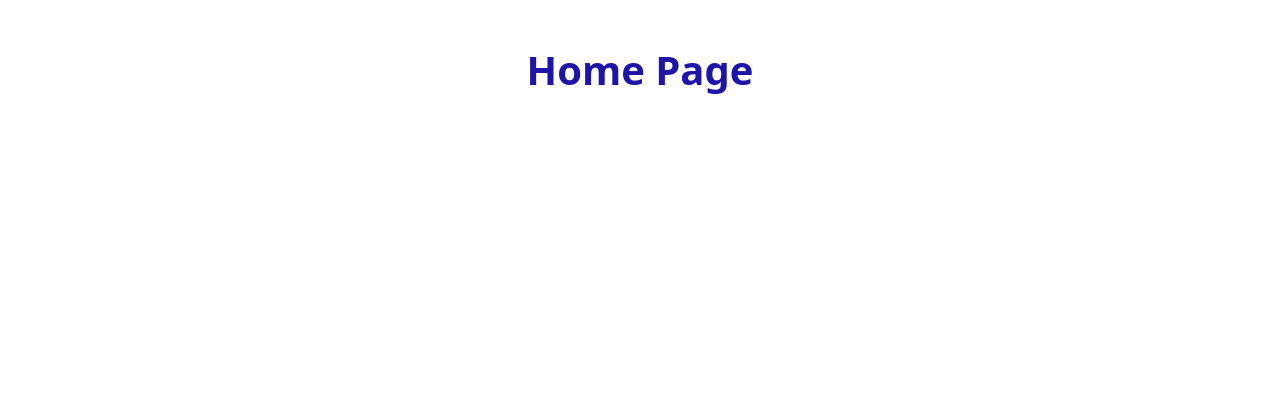
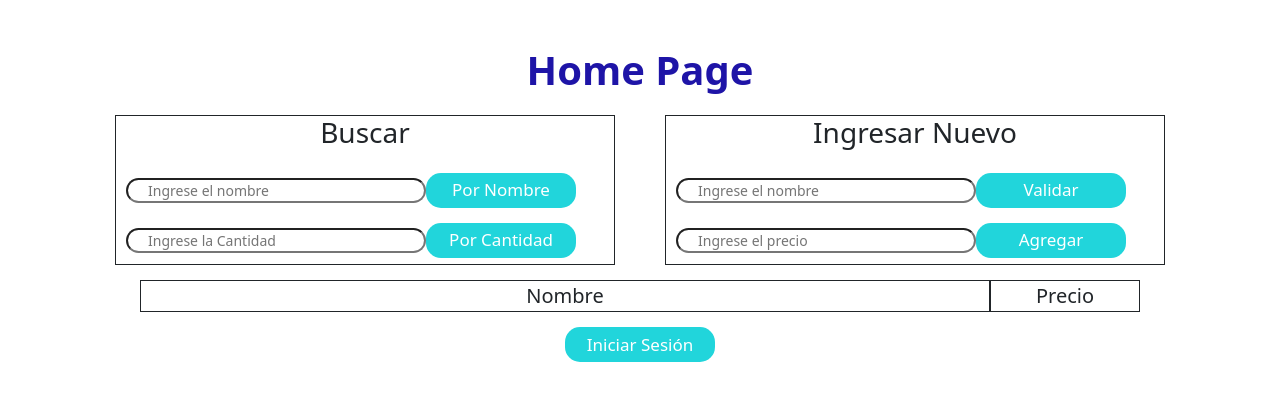
Before and after one commit to Isaac4918/Proyecto1BasesDeDatos, a React (Create React App) app: page /home in a window 1280 px wide. Shown: the top 400 px of the page. Built offline with nearby package versions, Linux system fonts and the light colour scheme.

Commit message:
version a

```diff
--- a/package.json
+++ b/package.json
@@ -2,7 +2,7 @@
   "name": "bases",
   "version": "0.1.0",
   "private": true,
-  "proxy":"http://localhost:5000",
+  "proxy": "http://localhost:5000",
   "dependencies": {
     "@testing-library/jest-dom": "^5.16.2",
     "@testing-library/react": "^12.1.4",
--- a/src/components/Base/dbOperations.js
+++ b/src/components/Base/dbOperations.js
@@ -19,6 +19,7 @@ const insertarArticulo = async(name, price) => {
     try{
 
         let pool = await sql.connect(config);
+
         let articulo = await pool.request().input('inNombre', sql.VarChar(128), name).input('inPrecio', sql.Money, price).output('outResult', sql.Int).execute('InsertarArticulo');
 
         return articulo;
@@ -55,7 +56,7 @@ const validarNombre = async(name) => {
     try{
 
         let pool = await sql.connect(config);
-        let nombreValidado = await pool.request().input('inNombre', sql.VarChar(16), name).output('outResult', sql.Int).execute('ValidarNombre');
+        let nombreValidado = await pool.request().input('inNombre', sql.VarChar(128), name).output('outResult', sql.Int).execute('ValidarNombre');
 
         return nombreValidado;
     }catch(error){
--- a/src/components/Home.css
+++ b/src/components/Home.css
@@ -10,3 +10,42 @@
     border-collapse: collapse;
     width: 70%;
 }
+.celdaN {
+   border: solid 1px;
+   font-size: 20px;
+   width: 850px;
+}
+.celdaP {
+    border: solid 1px;
+    font-size: 20px;
+    width: 150px;
+ }
+ .infoBox{
+     border: solid 1px;
+     height: 150px;
+     width: 500px;
+     padding: 0 10px 0 10px;
+     margin-left: 25px;
+     margin-right: 25px;
+ }
+ .boxs {
+     display: flex;
+     justify-content: center;
+     margin-bottom: 15px;
+ }
+
+ .shortInput{
+    width: 100px;
+    height: 25px;
+    border-radius: 25px;
+    padding: 0 10px 0 20px;
+    font-size: 14px;
+}
+
+.nameInput{
+    width: 200px;
+    height: 25px;
+    border-radius: 25px;
+    padding: 0 10px 0 20px;
+    font-size: 14px;
+}
--- a/src/components/Home.js
+++ b/src/components/Home.js
@@ -1,19 +1,242 @@
-import React from "react";
 import Title from "./Title/Title";
+import React, { useState } from "react";
+import Input from "./Input/Input";
+import "./Input/Input.css"
 import "bootstrap/dist/css/bootstrap.min.css";
 import "./Home.css";
 
 const Home = () => {
+    const [passwordError, setPasswordError] = useState(false);
+    const [listaArticulos, setlistaArticulos] = useState();
+    const [nombreB, setnombreB] = useState('');
+    const [cantidad, setCantidad] = useState(0);
+    const [nombreA, setnombreA] = useState('');
+    const [precioA, setprecioA] = useState(0);
+    const [valid, setvalid] = useState(true);
 
-    return(
+
+    const getValid = async (name) => {
+        const newData = await fetch('http://localhost:5000/getValid', {
+            method: 'POST',
+            headers: {
+                'Content-Type': 'application/json',
+                'Accept': 'application/json'
+            },
+            body: JSON.stringify({
+                name: name,
+            })
+        }).then(res => res.json())
+
+        console.log("validddd",newData)
+        if (newData.outResult === 0){
+            setvalid(false)
+        }
+        else if (newData.outResult === 50001){
+            setvalid(true)
+        }
+    }
+    const getAdded = async (name,price) => {
+        const newData = await fetch('http://localhost:5000/getAdded', {
+            method: 'POST',
+            headers: {
+                'Content-Type': 'application/json',
+                'Accept': 'application/json'
+            },
+            body: JSON.stringify({
+                name: name,
+                price: price,
+            })
+        }).then(res => res.json())
+
+        console.log("validddd",newData)
+    }
+    const getFromCant = async (cant) => {
+        const newData = await fetch('http://localhost:5000/getFromCant', {
+            method: 'POST',
+            headers: {
+                'Content-Type': 'application/json',
+                'Accept': 'application/json'
+            },
+            body: JSON.stringify({
+                name: cant,
+            })
+        }).then(res => res.json())
+        console.log("canttttttttttttt",newData)
+        setlistaArticulos(newData)
+
+    }
+    const getFromName = async (name) => {
+        const newData = await fetch('http://localhost:5000/getFromName', {
+            method: 'POST',
+            headers: {
+                'Content-Type': 'application/json',
+                'Accept': 'application/json'
+            },
+            body: JSON.stringify({
+                name: name,
+            })
+        }).then(res => res.json())
+        setlistaArticulos(newData)
+        console.log("aaaaaaaaaa", newData)
+
+    }
+    function handleChange(name, value) {
+
+        if (name == "nameSearch") {
+            setnombreB(value)
+        } else if (name == "cantid") {
+            setCantidad(value)
+        }
+        else if (name == "nombreAdd") {
+            setvalid(true)
+            setnombreA(value)
+        }
+        else if (name == "precioAdd") {
+            setprecioA(value)
+        }
+    };
+    function handleSubmitN() {
+        setlistaArticulos('')
+        getFromName(nombreB)
+
+    };
+    function handleSubmitC() {
+        setlistaArticulos('')
+
+        getFromCant(cantidad)
+
+    };
+    function validar(){
+
+        getValid(nombreA)
+    };
+    function agregar() {
+        getAdded(nombreA,toString(precioA))
+    }
+
+    return (
         <div className="formato">
-            <Title text="Home Page"/>
-            <div>
-                <table className="tabla">
-                    <tbody>
-                    </tbody>
-                </table>
+            <Title text="Home Page" />
+            <div className="boxs">
+                <div className="infoBox">
+                    <h3>Buscar</h3>
+                    <div style={{ display: "flex" }}>
+                        {/*                        <input
+                            placeholder={"Ingrese el nombre"}
+                            onChange={(e) => console.log("asdf",e.target.value)}
+                            className={"nameInput"}
+    />*/}
+                        <Input
+                            attribute={{
+                                id: "nameSearch",
+                                name: "nameSearch",
+                                type: "text",
+                                placeholder: "Ingrese el nombre"
+                            }}
+                            handleChange={handleChange}
+                            param={passwordError}
+                        />
+
+                        <button className="boton"
+                            onClick={handleSubmitN}
+                        >
+
+                            Por Nombre
+                        </button>
+                    </div>
+                    <div style={{ display: "flex" }}>
+                        <Input
+                            attribute={{
+                                id: "cantid",
+                                name: "cantid",
+                                type: "text",
+                                placeholder: "Ingrese la Cantidad"
+                            }}
+                            handleChange={handleChange}
+                            param={passwordError}
+                        />
+                        <button className="boton"
+                            onClick={handleSubmitC}
+
+                        >
+                            Por Cantidad
+                        </button>
+                    </div>
+
+
+                </div>
+                <div className="infoBox">
+                    <h3>Ingresar Nuevo</h3>
+                    <div style={{ display: "flex" }}>
+                        {/*                        <input
+                            placeholder={"Ingrese el nombre"}
+                            onChange={(e) => console.log("asdf",e.target.value)}
+                            className={"nameInput"}
+    />*/}
+                        <Input
+                            attribute={{
+                                id: "nombreAdd",
+                                name: "nombreAdd",
+                                type: "text",
+                                placeholder: "Ingrese el nombre"
+                            }}
+                            handleChange={handleChange}
+                            param={passwordError}
+                        />
+
+                        <button className="boton"
+                            onClick={validar}
+                        >
+
+                            Validar
+                        </button>
+                    </div>
+                    <div style={{ display: "flex" }}>
+                        <Input
+                            attribute={{
+                                id: "precioAdd",
+                                name: "precioAdd",
+                                type: "money",
+                                placeholder: "Ingrese el precio"
+                            }}
+                            handleChange={handleChange}
+                            param={passwordError}
+                        />
+                        <div >
+                        <button className="boton"
+                            disabled={valid}
+                            onClick={agregar}
+
+                        >
+                            Agregar
+                        </button>
+                        </div>
+
+                    </div>
+
+
+                </div>
+
             </div>
+            <div >
+                <label className="celdaN"> {"Nombre"} </label>
+                <label className="celdaP"> {"Precio"} </label>
+            </div>
+            {listaArticulos ?
+                listaArticulos.map((art) => {
+                    return <div>
+                        <label className="celdaN"> {art.Nombre} </label>
+                        <label className="celdaP"> {art.Precio} </label>
+                    </div>
+                })
+                : null}
+
+
+            <button className="boton"
+                onClick={getFromName}
+            >
+                Iniciar Sesión
+            </button>
 
         </div>
     )
--- a/src/components/Input/Input.css
+++ b/src/components/Input/Input.css
@@ -2,6 +2,21 @@
     margin-top: 20px;
     text-align: center;
     justify-content: center;
+}
+.shortInput{
+    width: 100px;
+    height: 25px;
+    border-radius: 25px;
+    padding: 0 10px 0 20px;
+    font-size: 14px;
+}
+
+.nameInput{
+    width: 200px;
+    height: 25px;
+    border-radius: 25px;
+    padding: 0 10px 0 20px;
+    font-size: 14px;
 }
 
 .default-format {
--- a/src/components/Input/Input.jsx
+++ b/src/components/Input/Input.jsx
@@ -1,12 +1,13 @@
 import React from "react";
 import "./Input.css";
 
-const Input = ({attribute, handleChange, param}) =>{
+const Input = ({attribute, handleChange, param,className}) =>{
 
     return(
         <div className="input-container">
 
             <input
+
             id={attribute.id}
             name={attribute.name}
             placeholder={attribute.placeholder}
--- a/src/components/Login.js
+++ b/src/components/Login.js
@@ -75,6 +75,7 @@ const Login = () => {
                 <Label text = "Usuario: "/>
 
                 <Input
+                className={"default-format"}
                 attribute={{
                     id: "usuario",
                     name: "usuario",
@@ -87,6 +88,7 @@ const Login = () => {
                 <Label text = "Contraseña: "/>
 
                 <Input
+                className={"default-format"}
                 attribute={{
                     id: "password",
                     name: "password",
--- a/src/components/Title/Title.css
+++ b/src/components/Title/Title.css
@@ -5,4 +5,5 @@
     text-align: center;
     font-weight: bold;
     justify-content: center;
+    margin-bottom: 15px;
 }
```
Also changed, not shown: server.js (+28 -0 lines), 1 other file (tests, documents, lock files or other folders).
